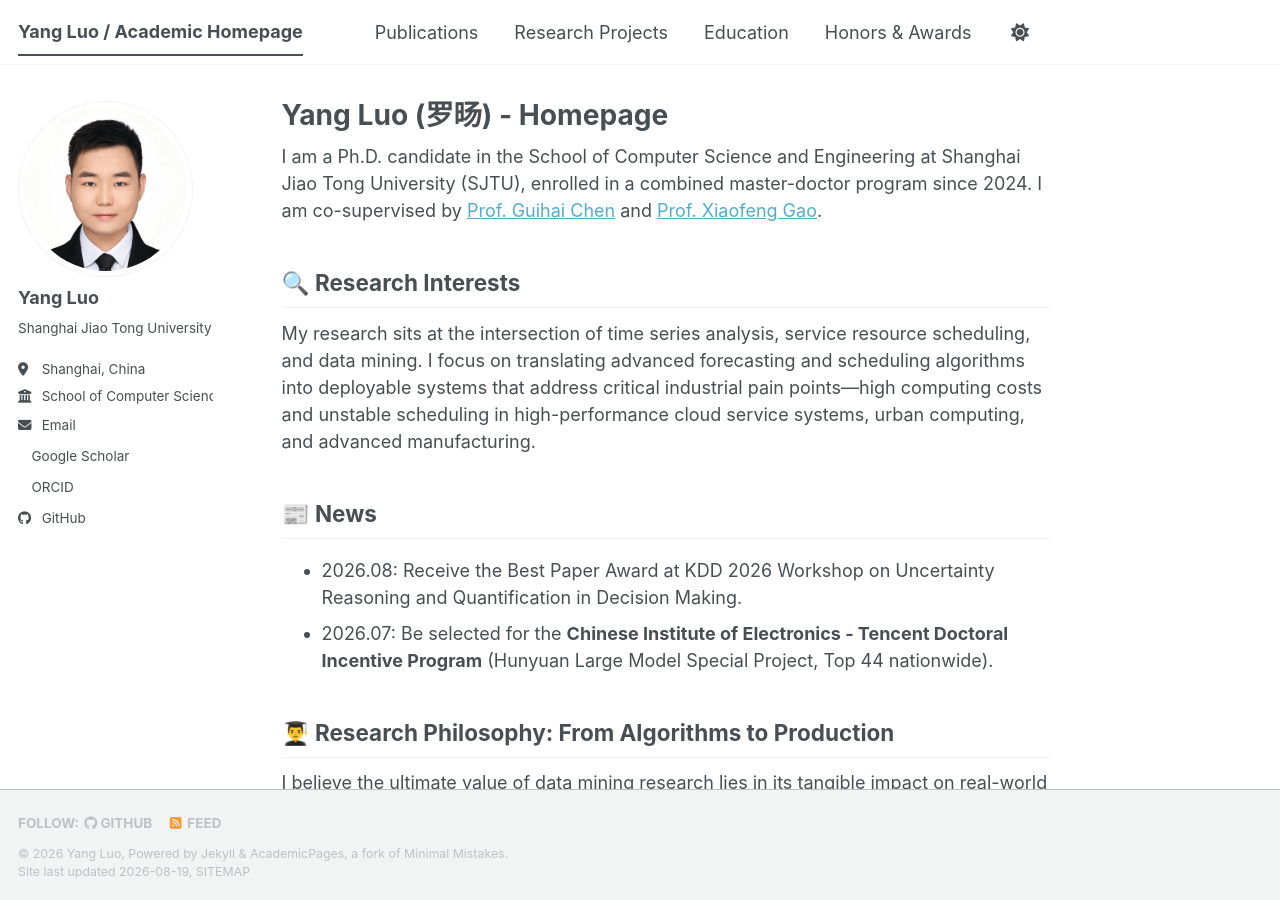
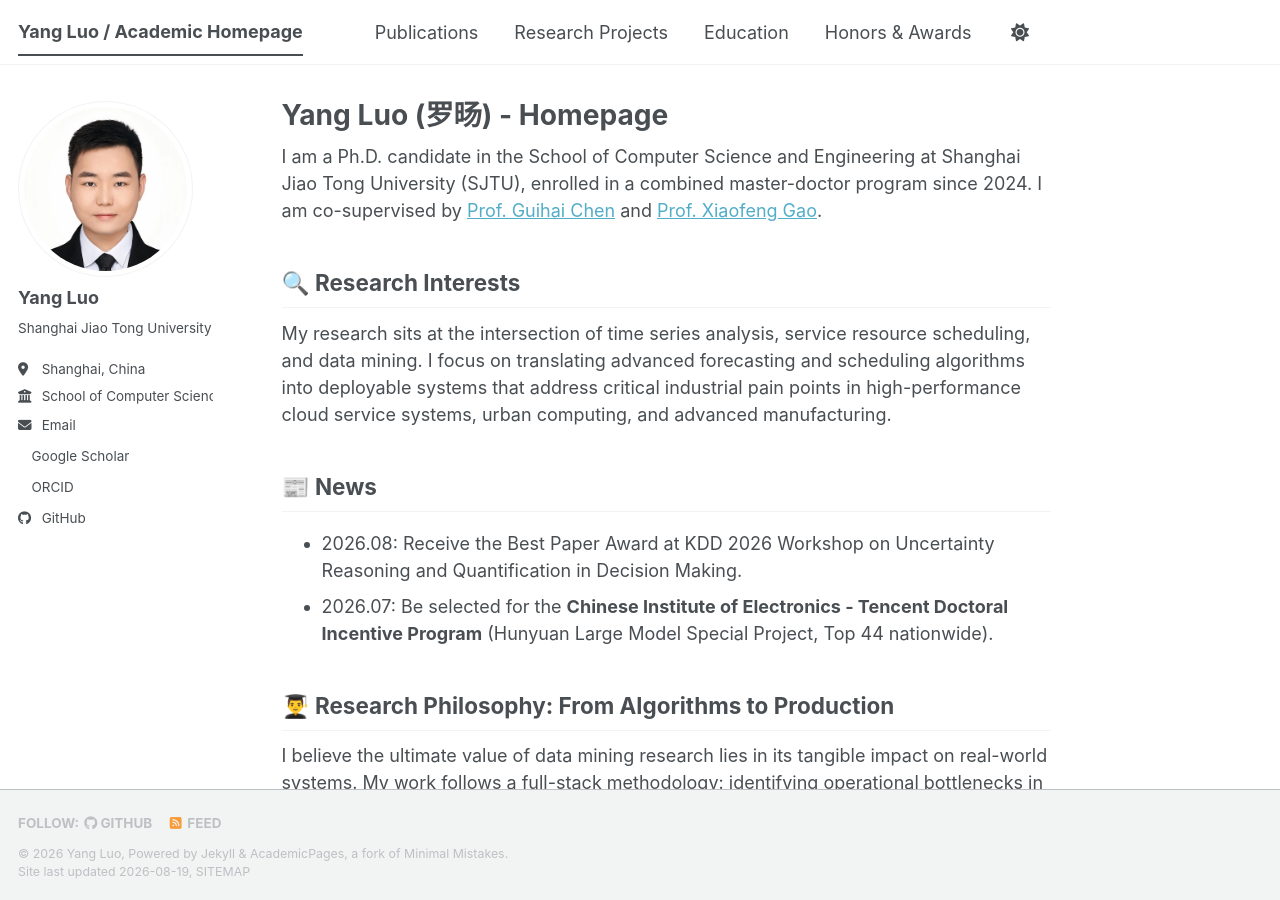
Before and after one commit to Floating-LY/Floating-LY.github.io, a Jekyll site: the page built from _pages/about.md, in a window 1280 px wide and 900 px high. Built offline with Jekyll 4.4.1, drawn with Linux system fonts in a browser that asks for light colours; a style sheet for code colours, icons or effects is not loaded.

Commit message:
Update about.md

```diff
--- a/_pages/about.md
+++ b/_pages/about.md
@@ -11,7 +11,7 @@ redirect_from:
 I am a Ph.D. candidate in the School of Computer Science and Engineering at Shanghai Jiao Tong University (SJTU), enrolled in a combined master-doctor program since 2024. I am co-supervised by [Prof. Guihai Chen](https://scholar.google.com/citations?user=rqZWbYgAAAAJ) and [Prof. Xiaofeng Gao](https://scholar.google.com/citations?user=mbGafk4AAAAJ).
 
 ## 🔍 Research Interests
-My research sits at the intersection of time series analysis, service resource scheduling, and data mining. I focus on translating advanced forecasting and scheduling algorithms into deployable systems that address critical industrial pain points—high computing costs and unstable scheduling in high-performance cloud service systems, urban computing, and advanced manufacturing.
+My research sits at the intersection of time series analysis, service resource scheduling, and data mining. I focus on translating advanced forecasting and scheduling algorithms into deployable systems that address critical industrial pain points in high-performance cloud service systems, urban computing, and advanced manufacturing.
 
 ## 📰 News
 - 2026.08:  Receive the Best Paper Award at KDD 2026 Workshop on Uncertainty Reasoning and Quantification in Decision Making.
```
